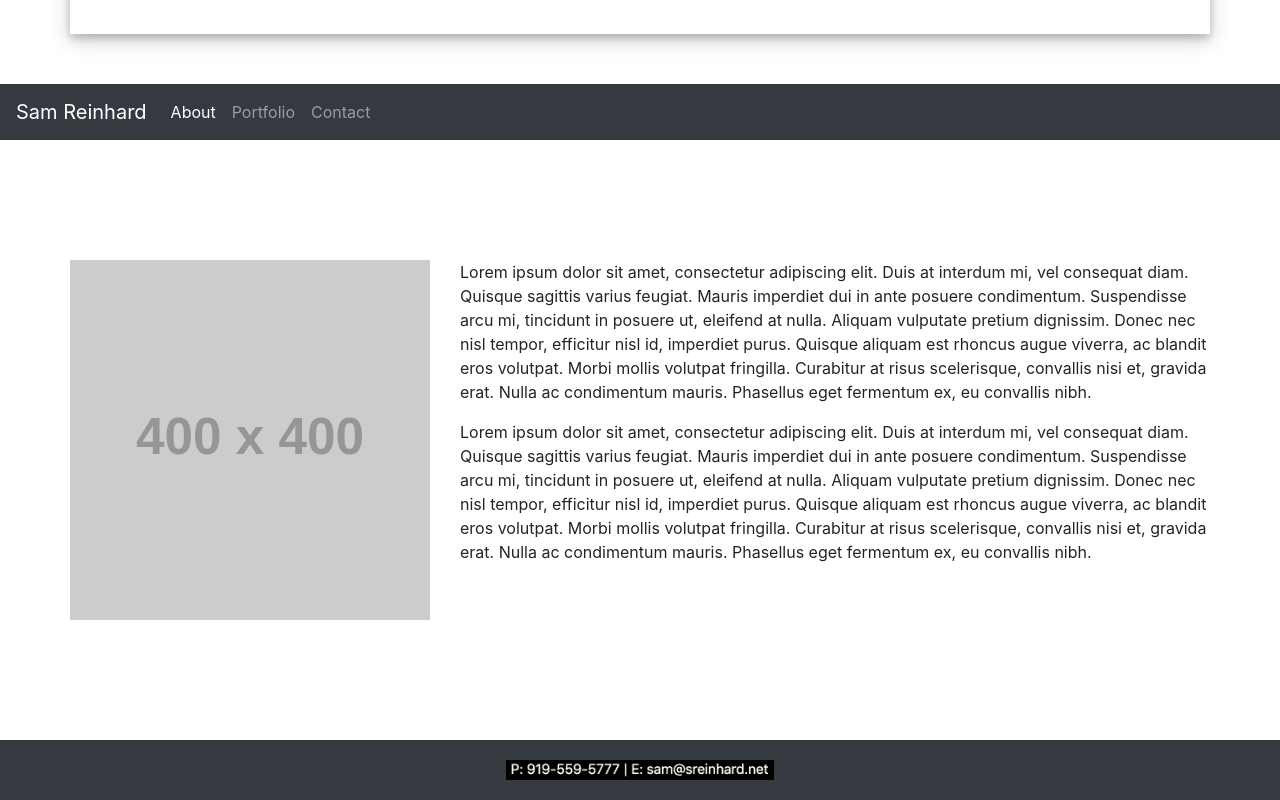
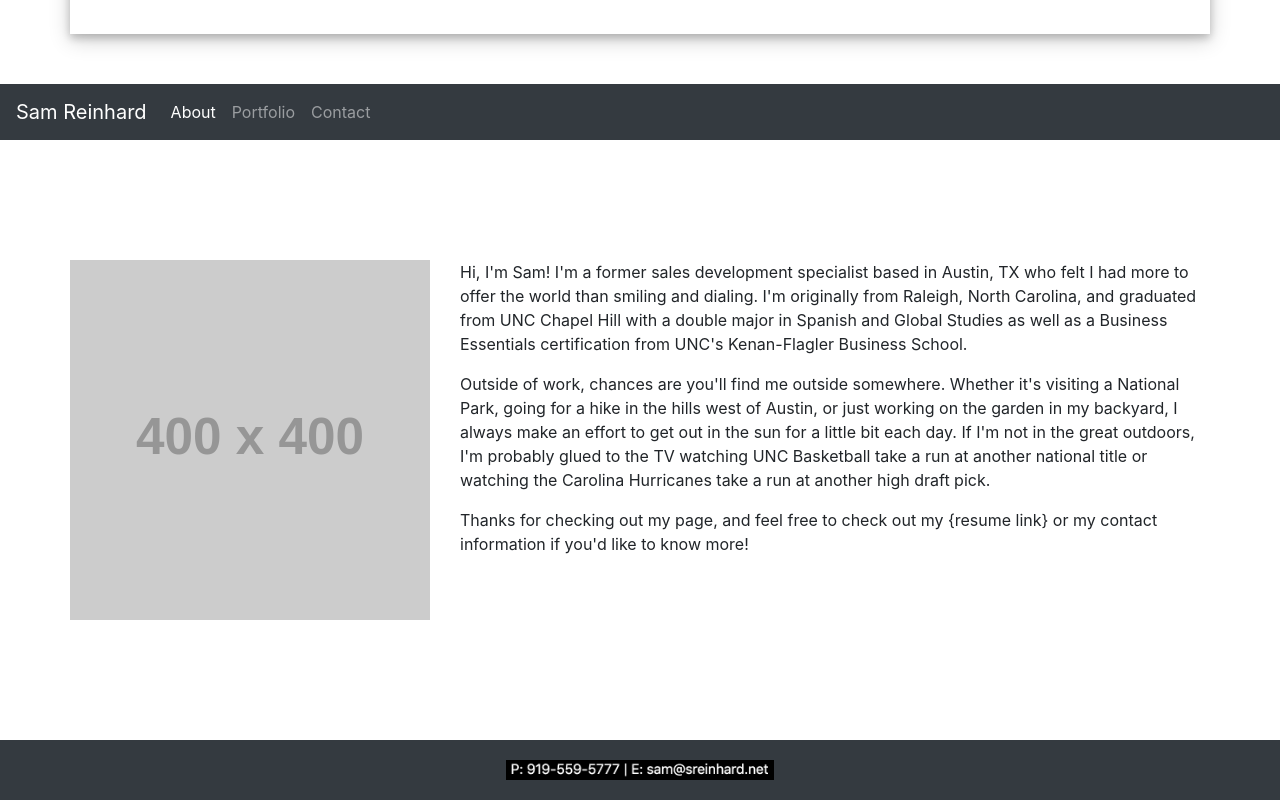
Before and after one commit to sam-reinhard/professional-portfolio, a website: page Assets/index.html in a window 1280 px wide. Shown: the part 630-1430 px from the top of the page. Drawn offline with nearby package versions, Linux system fonts and the light colour scheme; placeholder pictures from the web are drawn by us.

Commit message:
added starter about me text

```diff
--- a/Assets/index.html
+++ b/Assets/index.html
@@ -49,36 +49,35 @@
     <div class="container container-landing">
         <div class="row">
             <div class="col-md-4">
-                <div class="inner-about">
+                <div class="inner-about text-center">
                     <img class="img-fluid" src="https://via.placeholder.com/400">
                 </div>
             </div>
 
             <div class="col-md-8">
                 <div class="inner-about">
-                    <p>Lorem ipsum dolor sit amet, consectetur adipiscing elit.
-                        Duis at interdum mi, vel consequat diam. Quisque sagittis
-                        varius feugiat. Mauris imperdiet dui in ante posuere
-                        condimentum. Suspendisse arcu mi, tincidunt in posuere ut,
-                        eleifend at nulla. Aliquam vulputate pretium dignissim.
-                        Donec nec nisl tempor, efficitur nisl id, imperdiet purus.
-                        Quisque aliquam est rhoncus augue viverra, ac blandit eros
-                        volutpat. Morbi mollis volutpat fringilla. Curabitur at
-                        risus scelerisque, convallis nisi et, gravida erat. Nulla
-                        ac condimentum mauris. Phasellus eget fermentum ex, eu
-                        convallis nibh.
+                    <p>Hi, I'm Sam! I'm a former sales development specialist based
+                        in Austin, TX who felt I had more to offer the world than
+                        smiling and dialing. I'm originally from Raleigh, North
+                        Carolina, and graduated from UNC Chapel Hill with a double
+                        major in Spanish and Global Studies as well as a Business
+                        Essentials certification from UNC's Kenan-Flagler Business
+                        School.
                     </p>
-                    <p>Lorem ipsum dolor sit amet, consectetur adipiscing elit.
-                        Duis at interdum mi, vel consequat diam. Quisque sagittis
-                        varius feugiat. Mauris imperdiet dui in ante posuere
-                        condimentum. Suspendisse arcu mi, tincidunt in posuere ut,
-                        eleifend at nulla. Aliquam vulputate pretium dignissim.
-                        Donec nec nisl tempor, efficitur nisl id, imperdiet purus.
-                        Quisque aliquam est rhoncus augue viverra, ac blandit eros
-                        volutpat. Morbi mollis volutpat fringilla. Curabitur at
-                        risus scelerisque, convallis nisi et, gravida erat. Nulla
-                        ac condimentum mauris. Phasellus eget fermentum ex, eu
-                        convallis nibh.
+
+                    <p>Outside of work, chances are you'll find me outside somewhere.
+                        Whether it's visiting a National Park, going for a hike in the
+                        hills west of Austin, or just working on the garden in my
+                        backyard, I always make an effort to get out in the sun for a
+                        little bit each day. If I'm not in the great outdoors, I'm
+                        probably glued to the TV watching UNC Basketball take a run at
+                        another national title or watching the Carolina Hurricanes take
+                        a run at another high draft pick.
+                    </p>
+
+                    <p>Thanks for checking out my page, and feel free to check out my
+                        {resume link} or my contact information if you'd like to know
+                        more!
                     </p>
                 </div>
             </div>
```
